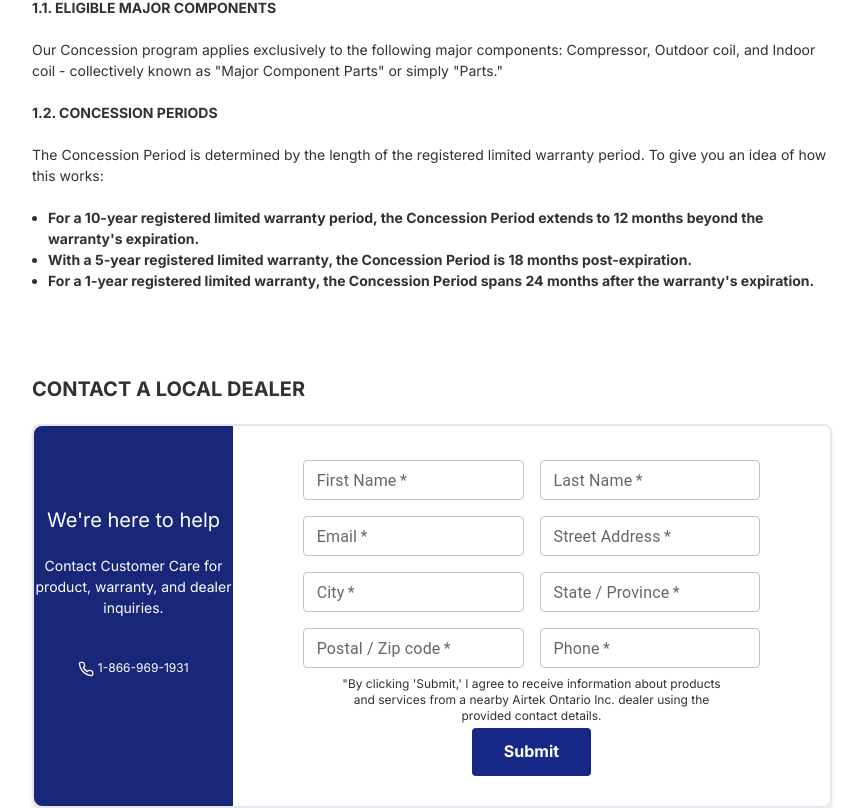
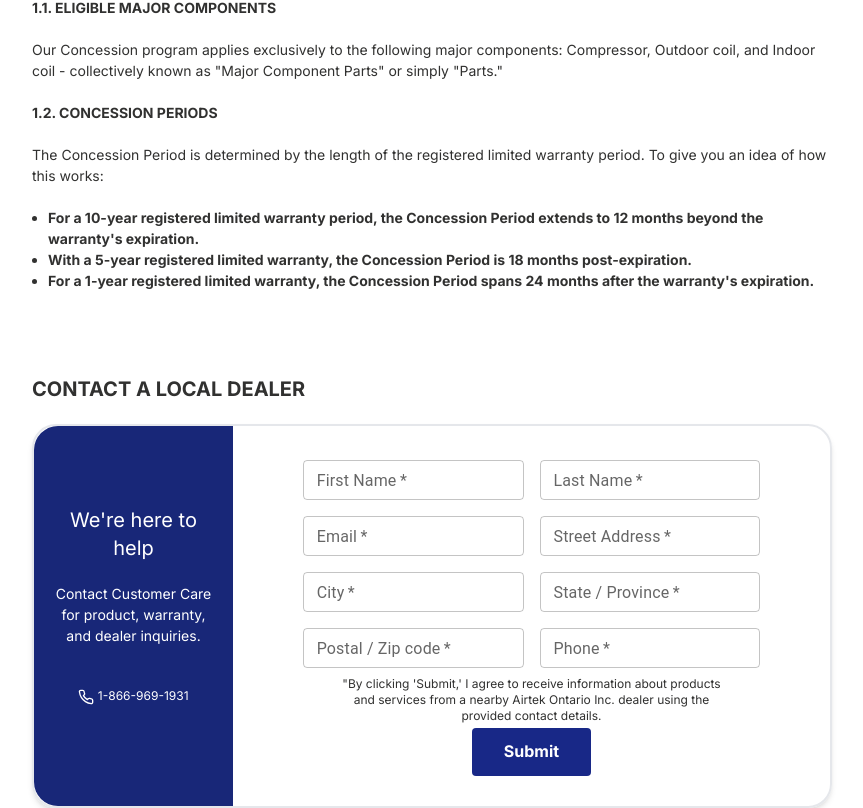
Before and after one commit to DavidSpaice/next, a Next.js app: page /gree-customer-care in a window 1280 px wide. Shown: the part 459-1267 px from the top of the page, without its empty margins (208-1071 px from the left). Built offline with nearby package versions, Linux system fonts and the light colour scheme.

Commit message:
updated style

```diff
--- a/app/gree-customer-care/Component.tsx
+++ b/app/gree-customer-care/Component.tsx
@@ -209,8 +209,8 @@ function CustomerCare() {
                             <h1>Contact a local dealer</h1>
                         </div>
                         <br />
-                        <div className='w-full h-96 flex flex-row justify-center items-center border-2 border-gray-200 rounded-lg shadow-md'>
-                            <div className='w-1/4 h-full flex flex-col pt-20 items-center rounded-s-lg bg-[#182778]'>
+                        <div className='w-full h-96 flex flex-row justify-center items-center border-2 border-gray-200 rounded-3xl shadow-md'>
+                            <div className='w-1/4 h-full flex flex-col pt-20 px-4 items-center rounded-s-3xl bg-[#182778]'>
                                 <div className='text-white text-center text-xl'>
                                     <h1>We&apos;re here to help</h1>
                                 </div>
@@ -342,7 +342,6 @@ function CustomerCare() {
                                 </div>
                             </div>
                         </div>
-
                     </div>
                 </div>
             )}
```
